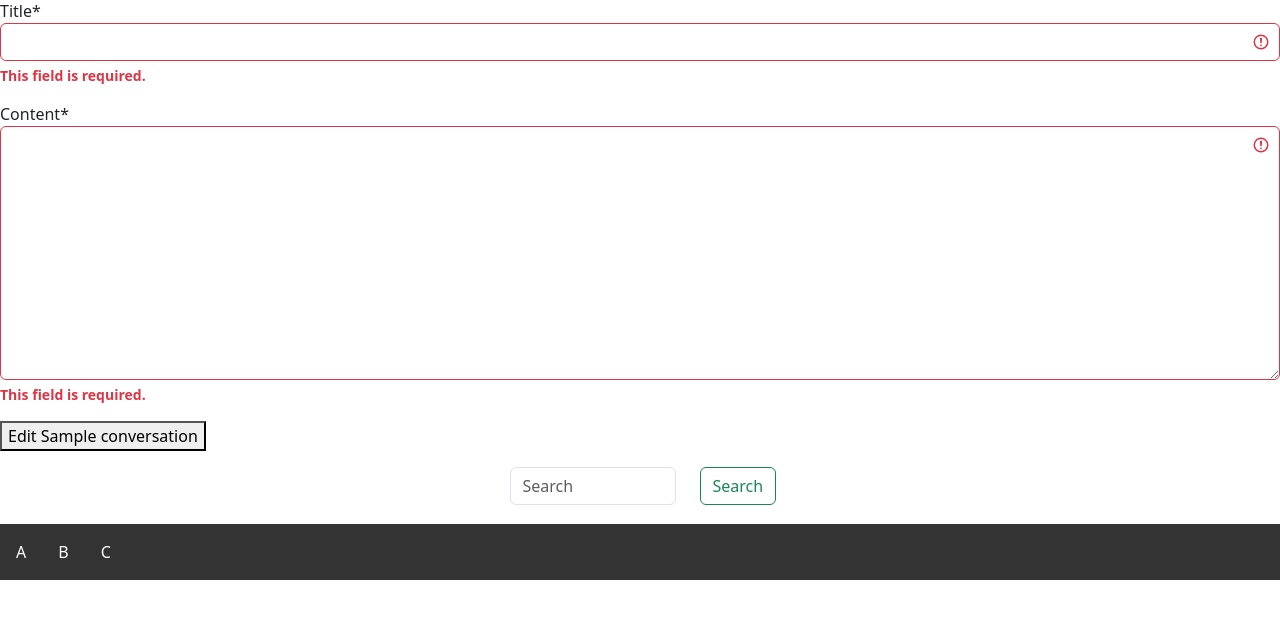
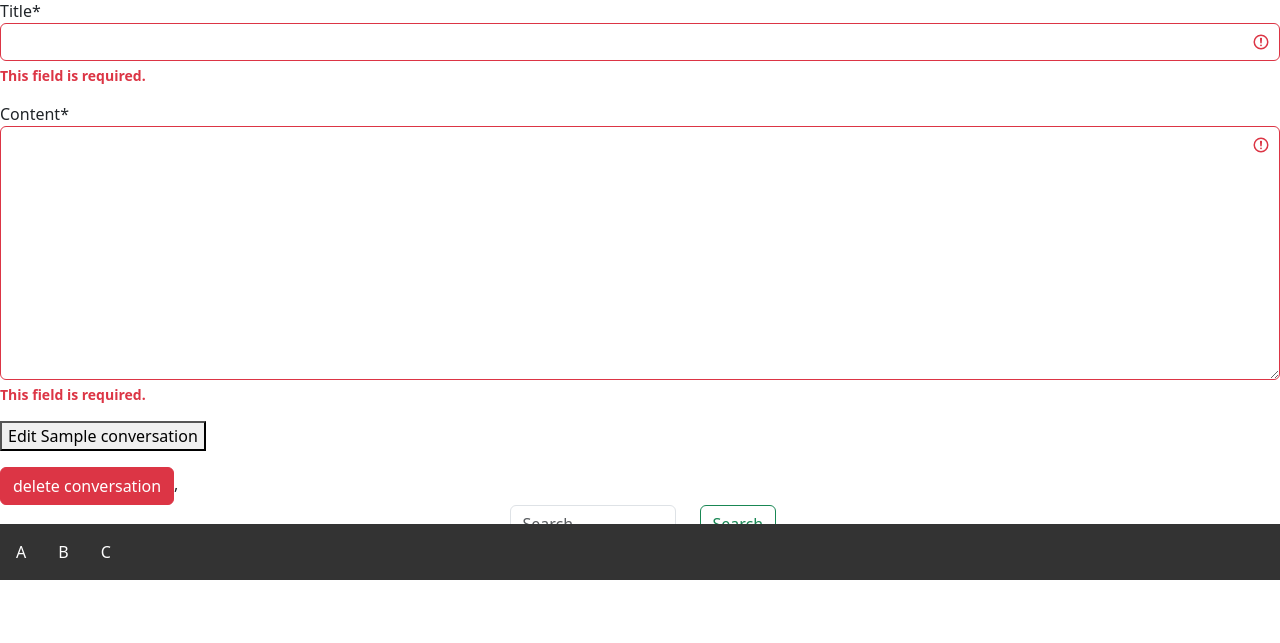
Before and after one commit to GeorgeOsborn97/project-4-the-festival-grounds, a Django app: page /edit_conversation/1 in a window 1280 px wide. Shown: the part 220-863 px from the top of the page. Before the commit the page ends 800 px from the top, so only its background shows below. Run offline with Django 3.2, Linux system fonts and the light colour scheme; tables that the repository leaves empty hold one stand-in row (values such as "Sample post"); some libraries are stand-ins or nearby versions.

Commit message:
complete all code for the deletion of conversations

```diff
--- a/forum/urls.py
+++ b/forum/urls.py
@@ -6,5 +6,6 @@
     path('your_room', views.YourRoomList.as_view(), name='your_home'),
     path('<slug:slug>/', views.RoomView.as_view(), name='in_room'),
     path('delete_room/<room_id>', views.delete_room, name='delete'),
+    path('delete_conversation/<conversation_id>', views.delete_conversation, name='delete_conversation'),
     path('edit_conversation/<conversation_id>', views.edit_conversation.as_view(), name='edit'),
 ]
--- a/forum/views.py
+++ b/forum/views.py
@@ -270,3 +270,10 @@
     room = Rooms.objects.get(id=room_id)
     room.delete()
     return redirect('home')
+
+
+def delete_conversation(request, conversation_id):
+    conversation = Conversations.objects.get(id=conversation_id)
+    slug = conversation.room.slug
+    conversation.delete()
+    return HttpResponseRedirect(reverse('in_room', args=[slug]))
--- a/templates/edit_conversations.html
+++ b/templates/edit_conversations.html
@@ -10,4 +10,5 @@
         </p>
     </div>
 </form>
+<a href="/delete_conversation/{{ conversation.id }}"><button class="btn btn-danger">delete conversation</button></a>,
 {% endblock %}
```
